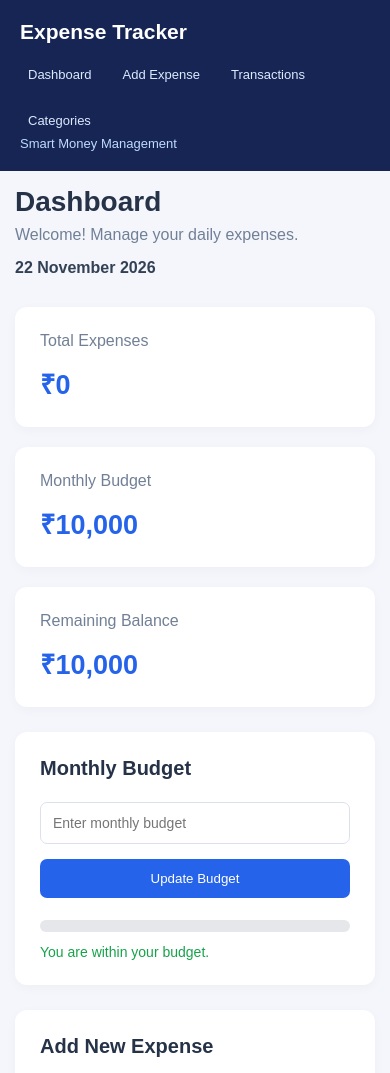
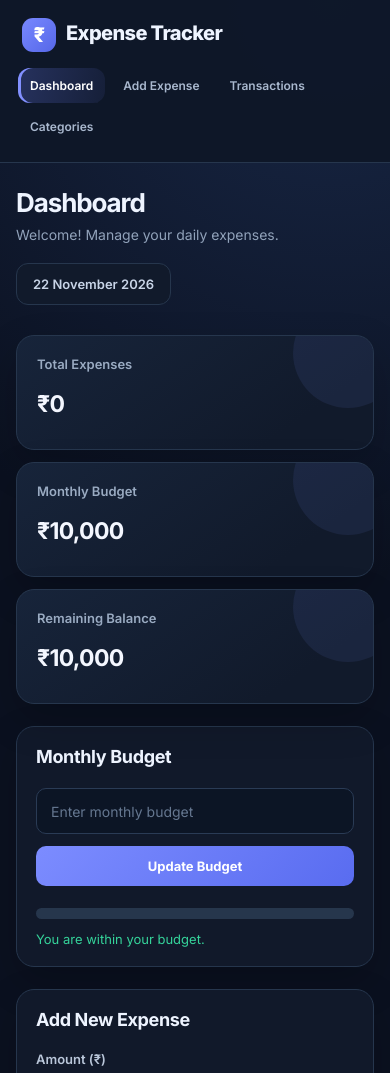
Before and after one commit to naziyasheikh15/SmartDailyExpenseTracker, a plain HTML site: page frontend/index.html in a window 390 px wide. Shown: the top 1073 px of the page. Drawn offline with Linux system fonts and the light colour scheme; no server answers.

Commit message:
Updated expense tracker dashboard design

```diff
--- a/frontend/style.css
+++ b/frontend/style.css
@@ -1,320 +1,245 @@
+@import url('https://fonts.googleapis.com/css2?family=Inter:wght@400;500;600;700;800&display=swap');
 
-* {
-    margin: 0;
-    padding: 0;
-    box-sizing: border-box;
+:root {
+  --bg: #0b1120;
+  --surface: #111a2b;
+  --surface-2: #172338;
+  --border: #26364d;
+  --text: #eef4ff;
+  --muted: #91a2ba;
+  --primary: #7c8cff;
+  --primary-2: #596cf0;
+  --green: #35d39a;
+  --red: #ff7185;
+  --shadow: 0 16px 40px rgba(0,0,0,.18);
 }
 
+* { margin: 0; padding: 0; box-sizing: border-box; }
+
+html { scroll-behavior: smooth; }
 body {
-    font-family: Arial, sans-serif;
-    background: #f4f6fb;
-    color: #263247;
+  min-height: 100vh;
+  font-family: Inter, Arial, sans-serif;
+  background: radial-gradient(circle at 85% 0%, #182746 0, transparent 32%), var(--bg);
+  color: var(--text);
 }
-
-.container {
-    display: flex;
-    min-height: 100vh;
-}
+.container { display: flex; min-height: 100vh; }
 
 /* Sidebar */
-
 .sidebar {
-    width: 240px;
-    background: #172554;
-    color: white;
+  width: 250px;
+  flex: 0 0 250px;
   padding: 30px 20px;
   display: flex;
   flex-direction: column;
-    justify-content: space-between;
+  background: rgba(14, 23, 40, .96);
+  border-right: 1px solid var(--border);
+}
+.sidebar h2 {
+  font-size: 20px;
+  font-weight: 800;
+  letter-spacing: -.6px;
+  margin: 4px 8px 42px;
+}
+.sidebar h2::before {
+  content: "₹";
+  display: inline-grid;
+  place-items: center;
+  width: 34px;
+  height: 34px;
+  margin-right: 10px;
+  border-radius: 11px;
+  color: white;
+  background: linear-gradient(135deg, #7888ff, #5667e8);
+  vertical-align: middle;
+}
+.sidebar nav { display: flex; flex-direction: column; gap: 9px; }
+.sidebar a {
+  color: #a9b8ce;
+  text-decoration: none;
+  padding: 14px 15px;
+  border-radius: 12px;
+  font-size: 14px;
+  font-weight: 600;
+  transition: .2s ease;
+}
+.sidebar a:first-child, .sidebar a:hover {
+  color: #fff;
+  background: linear-gradient(100deg, rgba(111,129,255,.25), rgba(111,129,255,.08));
+  box-shadow: inset 3px 0 #8290ff;
+}
+.sidebar-bottom {
+  margin: auto 8px 0;
+  padding-top: 24px;
+  color: #73849d;
+  font-size: 12px;
 }
 
-.sidebar h2 {
-    font-size: 21px;
-    margin-bottom: 40px;
-}
-
-.sidebar nav {
-    display: flex;
-    flex-direction: column;
-    gap: 15px;
-}
-
-.sidebar a {
-    color: #dbeafe;
-    text-decoration: none;
-    padding: 13px;
-    border-radius: 8px;
-}
-
-.sidebar a:hover {
-    background: #334d83;
-}
-
-.sidebar-bottom {
-    color: #bfdbfe;
-    font-size: 13px;
-}
-
-/* Main Dashboard */
-
-.main-content {
-    flex: 1;
-    padding: 30px;
-    min-width: 0;
-}
-
+/* Main area */
+.main-content { flex: 1; min-width: 0; padding: 38px clamp(20px, 4vw, 58px); }
 .topbar {
   display: flex;
+  align-items: center;
   justify-content: space-between;
-    align-items: center;
+  gap: 20px;
   margin-bottom: 30px;
-    gap: 15px;
 }
-
-.topbar h1 {
-    font-size: 28px;
-    margin-bottom: 8px;
-}
-
-.topbar p {
-    color: #718096;
-}
-
+.topbar h1 { font-size: clamp(26px, 3vw, 34px); letter-spacing: -1.1px; margin-bottom: 8px; }
+.topbar p { color: var(--muted); font-size: 14px; }
 .date-box {
-    color: #334155;
-    font-weight: bold;
-}
-
-/* Dashboard Cards */
-
-.cards {
-    display: grid;
-    grid-template-columns: repeat(3, 1fr);
-    gap: 20px;
-    margin-bottom: 25px;
-}
-
-.card {
-    background: white;
-    padding: 25px;
+  color: #c8d4e7;
+  background: var(--surface);
+  border: 1px solid var(--border);
   border-radius: 12px;
-    box-shadow: 0 3px 12px #00000008;
-}
-
-.card p {
-    color: #718096;
-    margin-bottom: 15px;
-}
-
-.card h2 {
-    font-size: 27px;
-    color: #2563eb;
-}
-
-/* Panels */
-
-.panel {
-    background: white;
-    padding: 25px;
-    border-radius: 12px;
-    margin-bottom: 25px;
-    box-shadow: 0 3px 12px #00000008;
-}
-
-.panel h2 {
-    font-size: 20px;
-    margin-bottom: 22px;
-}
-
-/* Form */
-
-.form-grid {
-    display: grid;
-    grid-template-columns: repeat(2, 1fr);
-    gap: 20px;
-}
-
-label {
-    display: block;
-    margin-bottom: 8px;
-    font-weight: bold;
-    font-size: 14px;
-}
-
-input, select {
-    width: 100%;
-    padding: 12px;
-    border: 1px solid #dce2ed;
-    border-radius: 7px;
-    outline: none;
-    font-size: 14px;
-}
-
-input:focus, select:focus {
-    border-color: #2563eb;
-}
-
-button {
-    background: #2563eb;
-    color: white;
-    border: none;
-    padding: 12px 20px;
-    border-radius: 7px;
-    cursor: pointer;
-    margin-top: 20px;
-}
-
-button:hover {
-    background: #1d4ed8;
-}
-
-/* Budget */
-
-.budget-input {
-    display: flex;
-    gap: 15px;
-}
-
-.budget-input button {
-    margin-top: 0;
+  padding: 12px 16px;
+  font-size: 13px;
+  font-weight: 600;
   white-space: nowrap;
 }
 
+/* Summary cards */
+.cards {
+  display: grid;
+  grid-template-columns: repeat(3, minmax(0, 1fr));
+  gap: 18px;
+  margin-bottom: 22px;
+}
+.card {
+  position: relative;
+  overflow: hidden;
+  min-height: 142px;
+  padding: 24px;
+  border: 1px solid var(--border);
+  border-radius: 18px;
+  background: linear-gradient(145deg, #17243a, #111a2b 78%);
+  box-shadow: var(--shadow);
+}
+.card::after {
+  content: "";
+  position: absolute;
+  width: 110px;
+  height: 110px;
+  right: -30px;
+  top: -38px;
+  border-radius: 50%;
+  background: rgba(124,140,255,.09);
+}
+.card p { color: #9aabc2; font-size: 13px; font-weight: 600; margin-bottom: 18px; }
+.card h2 { position: relative; z-index: 1; font-size: clamp(23px, 2.4vw, 30px); color: #f4f7ff; letter-spacing: -.7px; }
+
+/* Panels */
+.panel {
+  padding: 25px;
+  margin-bottom: 22px;
+  border: 1px solid var(--border);
+  border-radius: 18px;
+  background: rgba(17, 26, 43, .94);
+  box-shadow: var(--shadow);
+}
+.panel h2 { font-size: 18px; letter-spacing: -.35px; margin-bottom: 21px; }
+
+/* Forms */
+.form-grid { display: grid; grid-template-columns: repeat(2, minmax(0, 1fr)); gap: 18px; }
+label { display: block; margin-bottom: 9px; color: #b9c6d9; font-size: 13px; font-weight: 600; }
+input, select {
+  width: 100%;
+  min-height: 46px;
+  padding: 12px 14px;
+  color: var(--text);
+  background: #0c1525;
+  border: 1px solid #2a3b55;
+  border-radius: 10px;
+  outline: none;
+  font: inherit;
+  font-size: 14px;
+}
+input::placeholder { color: #657790; }
+input:focus, select:focus { border-color: var(--primary); box-shadow: 0 0 0 3px rgba(124,140,255,.13); }
+select option { background: #111a2b; color: var(--text); }
+
+button {
+  border: 0;
+  border-radius: 10px;
+  padding: 12px 19px;
+  margin-top: 20px;
+  color: #fff;
+  background: linear-gradient(135deg, var(--primary), var(--primary-2));
+  font: inherit;
+  font-size: 13px;
+  font-weight: 700;
+  cursor: pointer;
+  transition: transform .15s ease, filter .15s ease;
+}
+button:hover { filter: brightness(1.12); transform: translateY(-1px); }
+
+/* Budget */
+.budget-input { display: flex; gap: 12px; }
+.budget-input button { margin-top: 0; white-space: nowrap; }
 .progress {
-    height: 12px;
-    background: #e5e7eb;
-    border-radius: 20px;
+  height: 11px;
   margin-top: 22px;
   overflow: hidden;
+  border-radius: 30px;
+  background: #26364c;
 }
-
 #progress-bar {
   height: 100%;
   width: 0%;
-    background: #16a34a;
-    border-radius: 20px;
-    transition: width 0.3s;
+  border-radius: inherit;
+  background: linear-gradient(90deg, #35d39a, #65e6bb);
+  transition: width .35s ease;
 }
+#budget-message { margin-top: 12px; color: var(--green); font-size: 13px; }
 
-#budget-message {
-    margin-top: 12px;
-    font-size: 14px;
-    color: #16a34a;
-}
-
-/* Category Summary */
-
-.category-item {
-    margin-bottom: 18px;
-}
-
+/* Category bars */
+.category-item { margin-bottom: 19px; }
 .category-heading {
   display: flex;
   justify-content: space-between;
-    margin-bottom: 8px;
-    font-size: 14px;
-}
-
-.category-track {
-    background: #e5e7eb;
-    height: 10px;
-    border-radius: 20px;
-    overflow: hidden;
-}
-
-.category-fill {
-    background: #6366f1;
-    height: 100%;
-    border-radius: 20px;
-}
-
-/* Table */
-
-.table-container {
-    overflow-x: auto;
-}
-
-table {
-    width: 100%;
-    border-collapse: collapse;
-    min-width: 600px;
-}
-
-th, td {
-    padding: 15px;
-    text-align: left;
-    border-bottom: 1px solid #edf0f5;
-    font-size: 14px;
-}
-
-th {
-    color: #64748b;
-    background: #f8fafc;
-}
-
-.delete-btn {
-    background: #fee2e2;
-    color: #b91c1c;
-    padding: 7px 12px;
-    margin: 0;
-}
-
-.delete-btn:hover {
-    background: #fecaca;
-}
-
-/* Mobile Responsive */
-
-@media (max-width: 800px) {
-
-    .sidebar {
-        width: 180px;
-    }
-
-    .cards {
-        grid-template-columns: 1fr;
-    }
-}
-
-@media (max-width: 600px) {
-
-    .container {
-        flex-direction: column;
-    }
-
-    .sidebar {
-        width: 100%;
-        padding: 20px;
-    }
-
-    .sidebar h2 {
-        margin-bottom: 15px;
-    }
-
-    .sidebar nav {
-        flex-direction: row;
-        flex-wrap: wrap;
-    }
-
-    .sidebar a {
-        padding: 8px;
+  gap: 12px;
+  margin-bottom: 9px;
+  color: #cbd6e6;
   font-size: 13px;
 }
+.category-heading strong { color: #f2f5ff; }
+.category-track { height: 9px; overflow: hidden; border-radius: 20px; background: #26364c; }
+.category-fill { height: 100%; border-radius: inherit; background: linear-gradient(90deg, #7788ff, #a18cff); }
 
-    .main-content {
-        padding: 15px;
+/* Transactions table */
+.table-container { overflow-x: auto; }
+table { width: 100%; min-width: 600px; border-collapse: collapse; }
+th, td { padding: 15px 13px; text-align: left; border-bottom: 1px solid #25344a; font-size: 13px; }
+th { color: #91a2ba; background: #162238; font-weight: 700; }
+td { color: #d4deec; }
+tbody tr:hover { background: rgba(124,140,255,.055); }
+.delete-btn {
+  margin: 0;
+  padding: 8px 12px;
+  color: #ff9aa8;
+  background: rgba(255,113,133,.12);
+  border: 1px solid rgba(255,113,133,.2);
 }
+.delete-btn:hover { background: rgba(255,113,133,.2); }
 
-    .form-grid {
-        grid-template-columns: 1fr;
+/* Responsive */
+@media (max-width: 900px) {
+  .sidebar { width: 210px; flex-basis: 210px; }
+  .cards { gap: 12px; }
+  .card { padding: 20px; }
 }
-
-    .topbar {
-        align-items: flex-start;
-        flex-direction: column;
+@media (max-width: 700px) {
+  .container { flex-direction: column; }
+  .sidebar { width: 100%; flex-basis: auto; padding: 18px; border-right: 0; border-bottom: 1px solid var(--border); }
+  .sidebar h2 { margin: 0 0 16px 4px; }
+  .sidebar nav { flex-direction: row; flex-wrap: wrap; gap: 6px; }
+  .sidebar a { padding: 10px 12px; font-size: 12px; }
+  .sidebar-bottom { display: none; }
+  .main-content { padding: 24px 16px; }
+  .cards { grid-template-columns: 1fr; }
+  .card { min-height: 115px; }
+  .topbar { align-items: flex-start; flex-direction: column; }
+  .form-grid { grid-template-columns: 1fr; }
+  .budget-input { flex-direction: column; }
+  .budget-input button { width: 100%; }
+  .panel { padding: 19px; }
 }
-
-    .budget-input {
-        flex-direction: column;
-    }
-}
```
Lines whose indentation alone changed are shown as unchanged.
